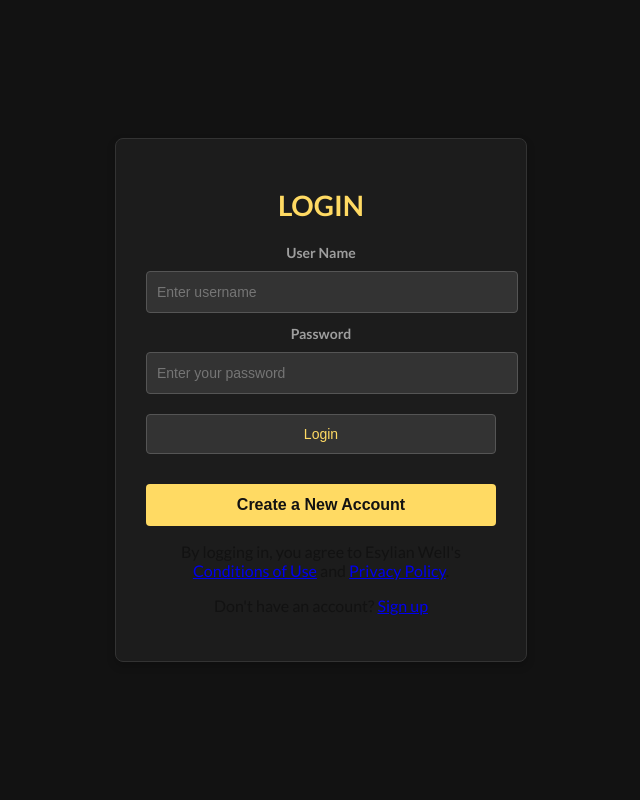
After one commit to Anvi-g/Team-118-CyberWizards-ElysianWell, a Flask app: template Templates/login.html in a window 1280 px wide. The commit adds this page. Shown: the whole page, without its empty margins (319-959 px from the left). Run offline with Flask 3, Linux system fonts and the light colour scheme; the template is opened without the code that fills it, so the values that code supplies are empty.

Commit message:
login/signup

```diff
--- /dev/null
+++ b/Templates/login.html
@@ -0,0 +1,166 @@
+<!DOCTYPE html>
+<html lang="en">
+
+<head>
+    <meta charset="UTF-8">
+    <meta http-equiv="X-UA-Compatible" content="IE=edge">
+    <meta name="viewport" content="width=device-width, initial-scale=1.0">
+    <title>Login</title>
+
+
+    <style>
+    @import url('https://fonts.googleapis.com/css2?family=Lato:wght@300;400;700&display=swap');
+
+    body {
+        background-color: #121212; /* Darker background for a cinematic feel */
+        color: #121212;
+        font-family: 'Lato', sans-serif;
+        margin: 0;
+        padding: 0;
+        display: flex;
+        justify-content: center;
+        align-items: center;
+        height: 100vh;
+    }
+
+    #login-form-div {
+        background-color: #1c1c1c; /* Darker form background */
+        width: 350px;
+        height: fit-content;
+        margin: 100px auto;
+        border: 1px solid #333;
+        padding: 30px;
+        border-radius: 8px;
+        box-shadow: 0 4px 8px rgba(0, 0, 0, 0.2);
+        text-align: center;
+    }
+
+    #login-form-div>h1 {
+        margin-bottom: 20px;
+        font-weight: 700;
+        font-size: 28px;
+        color: #FFDA63; /* TVNerd red for headings */
+    }
+
+    input {
+        width: 100%;
+        height: 40px;
+        outline: none;
+        padding: 0 10px;
+        margin: 10px 0;
+        background-color: #333;
+        border: 1px solid #555;
+        border-radius: 4px;
+        color: #FFDA63;
+        font-size: 14px;
+        transition: border-color 0.3s ease;
+    }
+
+    input:focus {
+        border-color: #FFDA63; /* TVNerd red on focus */
+    }
+
+    label {
+        font-size: 14px;
+        font-weight: 600;
+        color: #9e9e9e; /* Lighter text for labels */
+    }
+
+    form+p {
+        font-size: 14px;
+        line-height: 23px;
+        color: #9e9e9e; /* Lighter text for additional info */
+    }
+
+    form+p a {
+        text-decoration: none;
+        color: #FFDA63; /* TVNerd red for links */
+        transition: color 0.3s ease;
+    }
+
+    form+p a:hover {
+        color: #FFDA63; /* Darker red on hover */
+    }
+
+    .login-options {
+        display: flex;
+        justify-content: space-around;
+        margin: 20px 0;
+    }
+
+    .login-option {
+        width: 40px;
+        height: 40px;
+        border-radius: 50%;
+        overflow: hidden;
+        cursor: pointer;
+        transition: transform 0.3s ease, background-color 0.3s ease;
+        position: relative;
+    }
+
+    .login-option img {
+        width: 100%;
+        height: 100%;
+        object-fit: cover;
+    }
+
+    .login-option span {
+        display: none;
+        position: absolute;
+        top: 50%;
+        left: 50%;
+        transform: translate(-50%, -50%);
+        color: #FFDA63;
+        font-size: 14px;
+        font-weight: 600;
+    }
+
+    .login-option:hover {
+        transform: scale(1.1);
+        background-color: rgba(0, 0, 0, 0.5);
+    }
+
+    .login-option:hover span {
+        display: block;
+    }
+
+    #create-account {
+        background-color: #FFDA63; /* TVNerd red for the button */
+        color: #121212;
+        border: none;
+        border-radius: 4px;
+        cursor: pointer;
+        padding: 12px;
+        margin-top: 20px;
+        width: 100%;
+        font-size: 16px;
+        font-weight: bold;
+        transition: background-color 0.3s ease;
+    }
+
+    #create-account:hover {
+        background-color: #FFDA63; /* Darker red on hover */
+    }
+</style>
+
+</head>
+
+<body>
+
+    <div id="login-form-div">
+        <h1>LOGIN</h1>
+        <form method="POST">
+            <label for="user">User Name</label>
+            <input type="text" id="user" name="username" placeholder="Enter username" required />
+            <label for="password">Password</label>
+            <input type="password" id="password" name="password" placeholder="Enter your password" required />
+            <input type="submit" value="Login" />
+        </form>
+        <button id="create-account"  onclick="window.location.href='{{ url_for('signup') }}'" >Create a New Account</button>
+        <p>By logging in, you agree to Esylian Well's <a href="#">Conditions of Use</a> and <a href="#">Privacy Policy</a>.</p>
+        <p>Don't have an account? <a href="Team-118-CyberWizards-ElysianWell/Templates/signup.html">Sign up</a></p>
+    </div>
+
+</body>
+
+</html>
```
Also changed, not shown: Templates/index.html (+10 -11 lines), static/css/index.css (+10 -4 lines), static/js/index.js (+33 -1 lines), Templates/signup.html (added).
